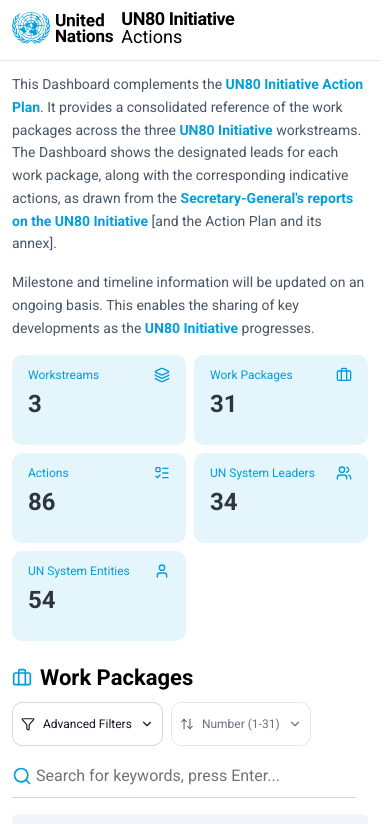
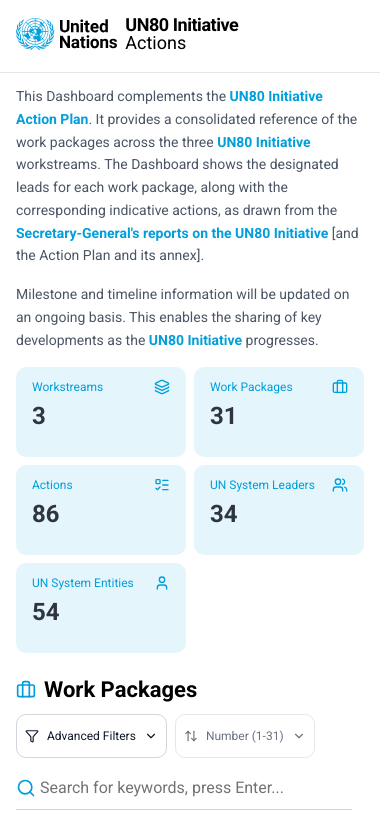
Before and after one commit to UN-EOSG-Analytics/un80-actions, a Next.js app: page / in a window 390 px wide. Shown: the top 824 px of the page. Built offline with nearby package versions, Linux system fonts and the light colour scheme.

Commit message:
improve Iphone support

```diff
--- a/src/app/globals.css
+++ b/src/app/globals.css
@@ -130,6 +130,12 @@
     ease-out;
   --animate-collapsible-up: collapsible-up var(--collapsible-duration) ease-out
     forwards;
+
+  /* Mobile viewport units */
+  --viewport-height: 100vh;
+  --viewport-height-small: 100svh;
+  --viewport-height-large: 100lvh;
+  --viewport-height-dynamic: 100dvh;
 }
 
 /* FIXME */
@@ -148,6 +154,13 @@
   }
   body {
     @apply bg-background text-foreground;
+  }
+
+  /* Mobile viewport and safe area support */
+  @supports (height: 100dvh) {
+    html {
+      height: 100dvh;
+    }
   }
 }
 
--- a/src/app/layout.tsx
+++ b/src/app/layout.tsx
@@ -22,6 +22,14 @@
   description: "",
 };
 
+export const viewport = {
+  width: "device-width",
+  initialScale: 1,
+  maximumScale: 5,
+  userScalable: true,
+  viewportFit: "cover",
+};
+
 export default function RootLayout({
   children,
 }: Readonly<{
@@ -29,9 +37,13 @@
 }>) {
   return (
     <html lang="en" className={`${roboto.className} antialiased`}>
-      <body className="flex min-h-screen flex-col">
+      <head>
+        <meta name="apple-mobile-web-app-capable" content="yes" />
+        <meta name="apple-mobile-web-app-status-bar-style" content="default" />
+      </head>
+      <body className="flex min-h-dvh flex-col">
         <Providers>
-          <div className="flex min-h-screen flex-col">
+          <div className="flex min-h-dvh flex-col">
             <AnimatedCornerLogo />
             <div className="flex-1">{children}</div>
             <Footer />
--- a/src/app/page.tsx
+++ b/src/app/page.tsx
@@ -390,12 +390,12 @@
 
   return (
     <TooltipProvider delayDuration={200}>
-      <div className="min-h-screen bg-white">
+      <div className="min-h-dvh bg-white">
         {/* Fixed Header */}
         <Header onReset={handleResetAllWithCollapse} showLogin={false} />
 
         {/* Main Container */}
-        <main className="mx-auto w-full max-w-4xl px-3 pt-3 sm:px-8 sm:pt-8 md:px-12 lg:max-w-6xl lg:px-16 xl:max-w-7xl">
+        <main className="mx-auto w-full max-w-4xl px-[max(1rem,env(safe-area-inset-left))] pr-[max(1rem,env(safe-area-inset-right))] pt-3 sm:px-8 sm:pt-8 md:px-12 lg:max-w-6xl lg:px-16 xl:max-w-7xl">
           <div className="space-y-6 pb-16">
             {/* Header with context info */}
             <ExplainerText />
--- a/src/components/Footer.tsx
+++ b/src/components/Footer.tsx
@@ -1,6 +1,6 @@
 export default function Footer() {
   return (
-    <footer className="w-full border-t border-gray-200 py-8">
+    <footer className="w-full border-t border-gray-200 py-8 pb-[max(2rem,calc(2rem+env(safe-area-inset-bottom)))]">
       <div className="mx-auto w-full max-w-7xl px-3 sm:px-4 lg:px-6">
         <p className="text-center text-sm text-gray-500">
           © 2026 United Nations. All rights reserved.
--- a/src/components/HeaderBar.tsx
+++ b/src/components/HeaderBar.tsx
@@ -63,7 +63,7 @@
   return (
     <>
       <header className="w-full border-b bg-background">
-        <div className="mx-auto mt-1 mb-[-5] w-full max-w-4xl px-3 py-1.5 sm:px-8 sm:py-2 md:px-12 lg:max-w-6xl lg:px-16 xl:max-w-7xl">
+        <div className="mx-auto w-full max-w-4xl px-[max(1rem,env(safe-area-inset-left))] pr-[max(1rem,env(safe-area-inset-right))] pb-3 pt-[calc(env(safe-area-inset-top)+1rem)] sm:px-8 sm:py-4 md:px-12 lg:max-w-6xl lg:px-16 xl:max-w-7xl">
           <div className="flex flex-row items-center justify-between sm:gap-3">
             {/* Title Section */}
             <Link href="/" onClick={handleClick} className="group">
```
